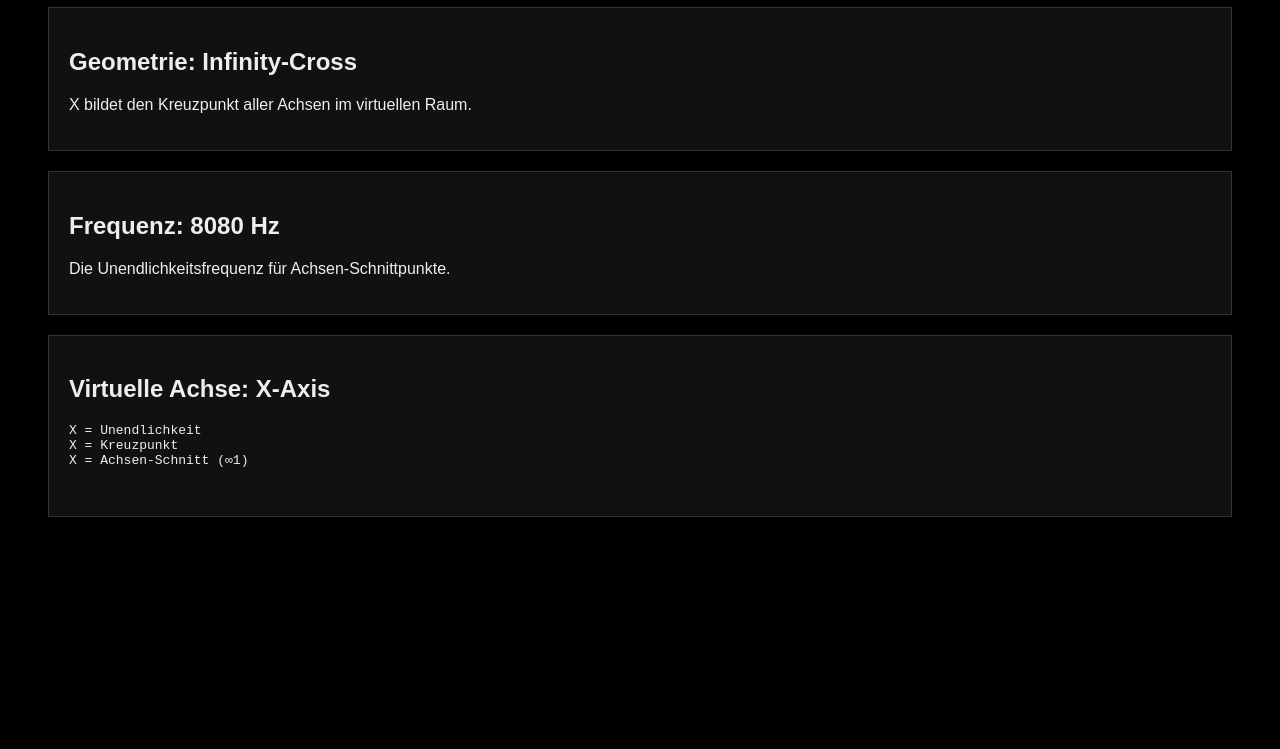
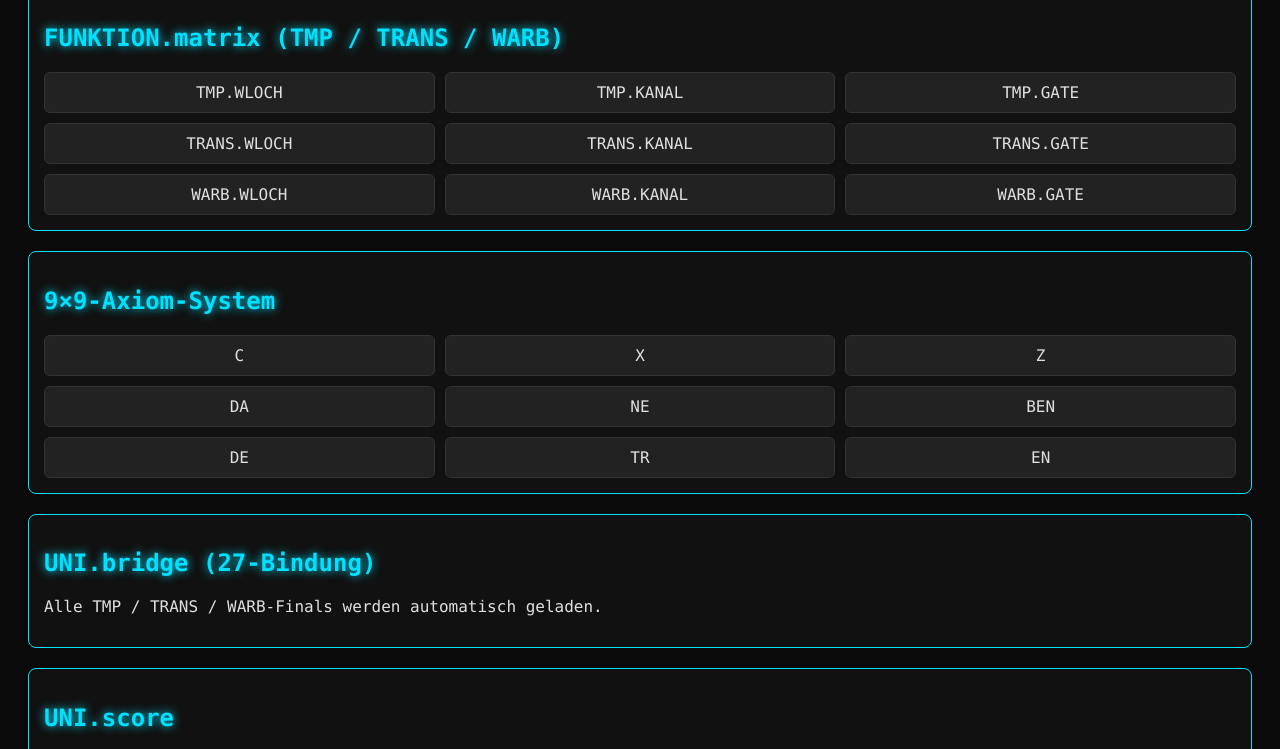
Before and after one commit to iki1uc/X, a plain HTML site: page index.html in a window 1280 px wide. Shown: the part 121-870 px from the top of the page. Before the commit the page ends 800 px from the top, so only its background shows below. Drawn offline with Linux system fonts and the light colour scheme.

Commit message:
Revamp index.html with new title and layout
Updated the title and modified the layout and styles of the page. Added new sections and content for UNI‑RESPO and 4u‑Vectoring.

```diff
--- a/index.html
+++ b/index.html
@@ -2,35 +2,99 @@
 <html lang="de">
 <head>
 <meta charset="UTF-8">
-<title>X – Unendlichkeit / Kreuzpunkt</title>
+<title>UNI‑RESPO Engine</title>
+
 <style>
-  body { background:#000; color:#eee; font-family:Arial; padding:40px; }
-  .box { background:#111; border:1px solid #333; padding:20px; margin-bottom:20px; }
-  h1 { text-align:center; color:#ffcc44; }
+body {
+  background:#0a0a0a;
+  color:#e0e0e0;
+  font-family:Consolas, monospace;
+  padding:20px;
+}
+
+h1, h2 {
+  color:#00e0ff;
+  text-shadow:0 0 10px #00e0ff;
+}
+
+.block {
+  border:1px solid #00e0ff;
+  padding:15px;
+  margin:20px 0;
+  border-radius:8px;
+  background:#111;
+}
+
+.matrix {
+  display:grid;
+  grid-template-columns:repeat(3,1fr);
+  gap:10px;
+}
+
+.cell {
+  padding:10px;
+  background:#222;
+  border:1px solid #333;
+  text-align:center;
+  border-radius:6px;
+}
 </style>
+
 </head>
-
 <body>
 
-<h1>X – Unendlichkeit / Kreuzpunkt</h1>
+<h1>UNI‑RESPO / WELT‑RESPO / 4u‑Vectoring</h1>
 
-<div class="box">
-  <h2>Geometrie: Infinity‑Cross</h2>
-  <p>X bildet den Kreuzpunkt aller Achsen im virtuellen Raum.</p>
+<div class="block">
+  <h2>FUNKTION.matrix (TMP / TRANS / WARB)</h2>
+
+  <div class="matrix">
+    <div class="cell">TMP.WLOCH</div>
+    <div class="cell">TMP.KANAL</div>
+    <div class="cell">TMP.GATE</div>
+
+    <div class="cell">TRANS.WLOCH</div>
+    <div class="cell">TRANS.KANAL</div>
+    <div class="cell">TRANS.GATE</div>
+
+    <div class="cell">WARB.WLOCH</div>
+    <div class="cell">WARB.KANAL</div>
+    <div class="cell">WARB.GATE</div>
+  </div>
 </div>
 
-<div class="box">
-  <h2>Frequenz: 8080 Hz</h2>
-  <p>Die Unendlichkeitsfrequenz für Achsen‑Schnittpunkte.</p>
+<div class="block">
+  <h2>9×9‑Axiom‑System</h2>
+  <div class="matrix">
+    <div class="cell">C</div>
+    <div class="cell">X</div>
+    <div class="cell">Z</div>
+
+    <div class="cell">DA</div>
+    <div class="cell">NE</div>
+    <div class="cell">BEN</div>
+
+    <div class="cell">DE</div>
+    <div class="cell">TR</div>
+    <div class="cell">EN</div>
+  </div>
 </div>
 
-<div class="box">
-  <h2>Virtuelle Achse: X‑Axis</h2>
-  <pre>
-X = Unendlichkeit
-X = Kreuzpunkt
-X = Achsen-Schnitt (∞1)
-  </pre>
+<div class="block">
+  <h2>UNI.bridge (27‑Bindung)</h2>
+  <p>Alle TMP / TRANS / WARB‑Finals werden automatisch geladen.</p>
+</div>
+
+<div class="block">
+  <h2>UNI.score</h2>
+  <p>Score‑Modus: reflect‑tech<br>
+     Range: 1–81<br>
+     Spiegel: WLOCH / KANAL / GATE</p>
+</div>
+
+<div class="block">
+  <h2>4u‑Vectoring</h2>
+  <p>Modi: vector / overdrive / prefetch / end.tmp / 81 / 6D / 12E</p>
 </div>
 
 </body>
```
